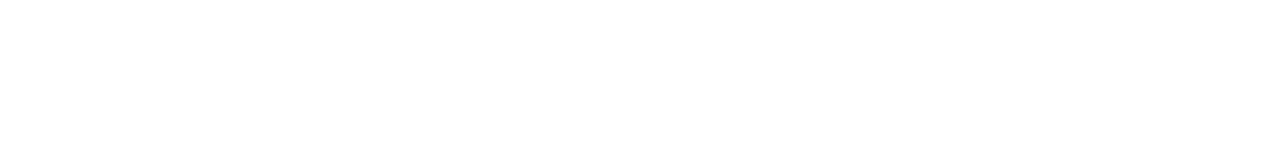
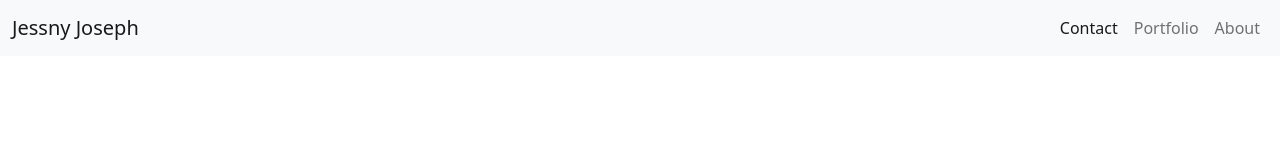
Before and after one commit to jessnyj/mobile-responsive-portfolio, a plain HTML site: page index.html in a window 1280 px wide. Drawn offline with nearby package versions, Linux system fonts and the light colour scheme.

Commit message:
addition of navbar and right alignment

```diff
--- a/index.html
+++ b/index.html
@@ -7,10 +7,49 @@
 
     <!-- Bootstrap CSS -->
     <link href="https://cdn.jsdelivr.net/npm/bootstrap@5.0.0-beta1/dist/css/bootstrap.min.css" rel="stylesheet" integrity="sha384-giJF6kkoqNQ00vy+HMDP7azOuL0xtbfIcaT9wjKHr8RbDVddVHyTfAAsrekwKmP1" crossorigin="anonymous">
+    <link rel="stylesheet" href="styles.css">
 
-    <title>Hello, world!</title>
+    <title>Mobile Responsive Portfolio</title>
+    <style>
+      .navbar-nav {
+        margin-left: auto;
+      }
+    </style>
+
   </head>
   <body>
+
+    <nav class="navbar navbar-expand-lg navbar-light bg-light">
+      <div class="container-fluid">
+        <a class="navbar-brand" href="#">Jessny Joseph</a>
+        <button class="navbar-toggler" type="button" data-bs-toggle="collapse" data-bs-target="#navbarNavDropdown" aria-controls="navbarNavDropdown" aria-expanded="false" aria-label="Toggle navigation">
+          <span class="navbar-toggler-icon"></span>
+        </button>
+        <div class="collapse navbar-collapse" id="navbarNavDropdown">
+          <ul class="navbar-nav">
+            <li class="nav-item">
+              <a class="nav-link active" aria-current="page" href="#">Contact</a>
+            </li>
+            <li class="nav-item">
+              <a class="nav-link" href="#">Portfolio</a>
+            </li>
+            <li class="nav-item">
+              <a class="nav-link" href="#">About</a>
+            </li>
+            </li>
+          </ul>
+        </div>
+      </div>
+    </nav>
+
+
+
+
+
+
+
+
+
 
 
     <!-- Option 1: Bootstrap Bundle with Popper -->
```
Also changed, not shown: 1 other file.
